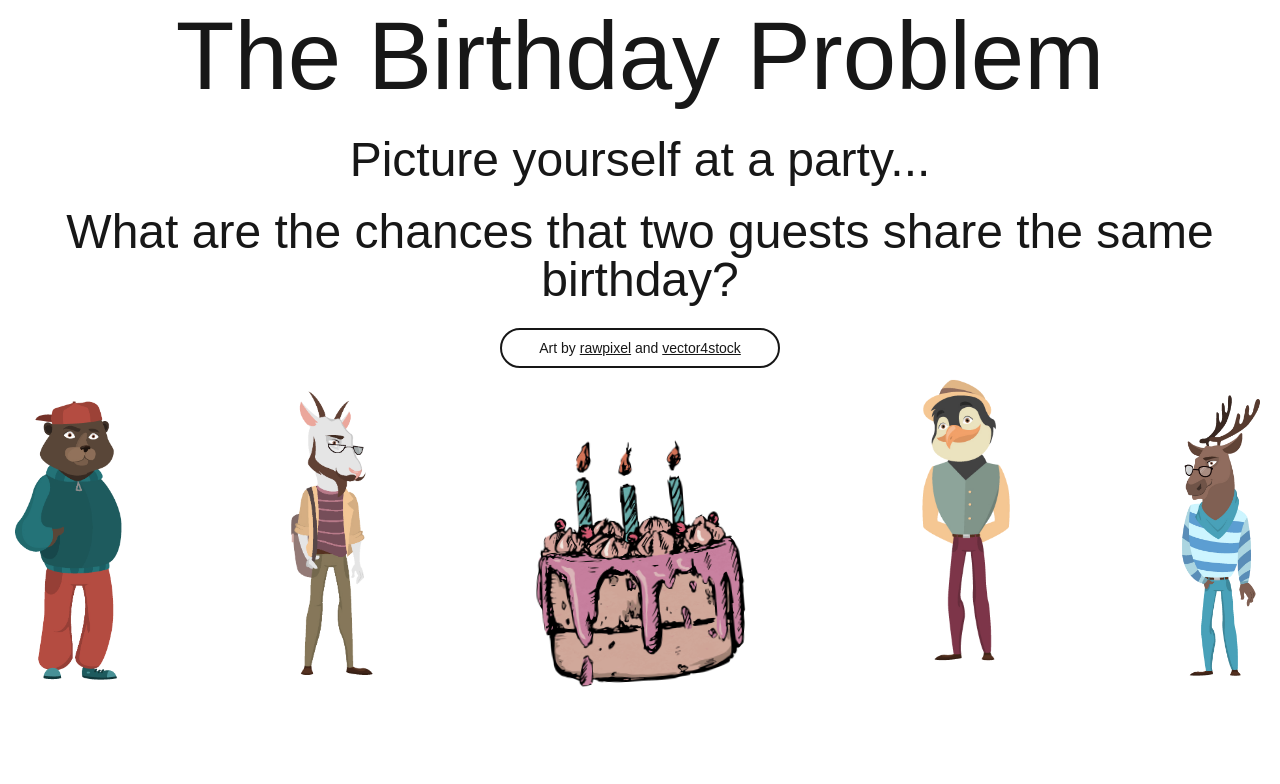
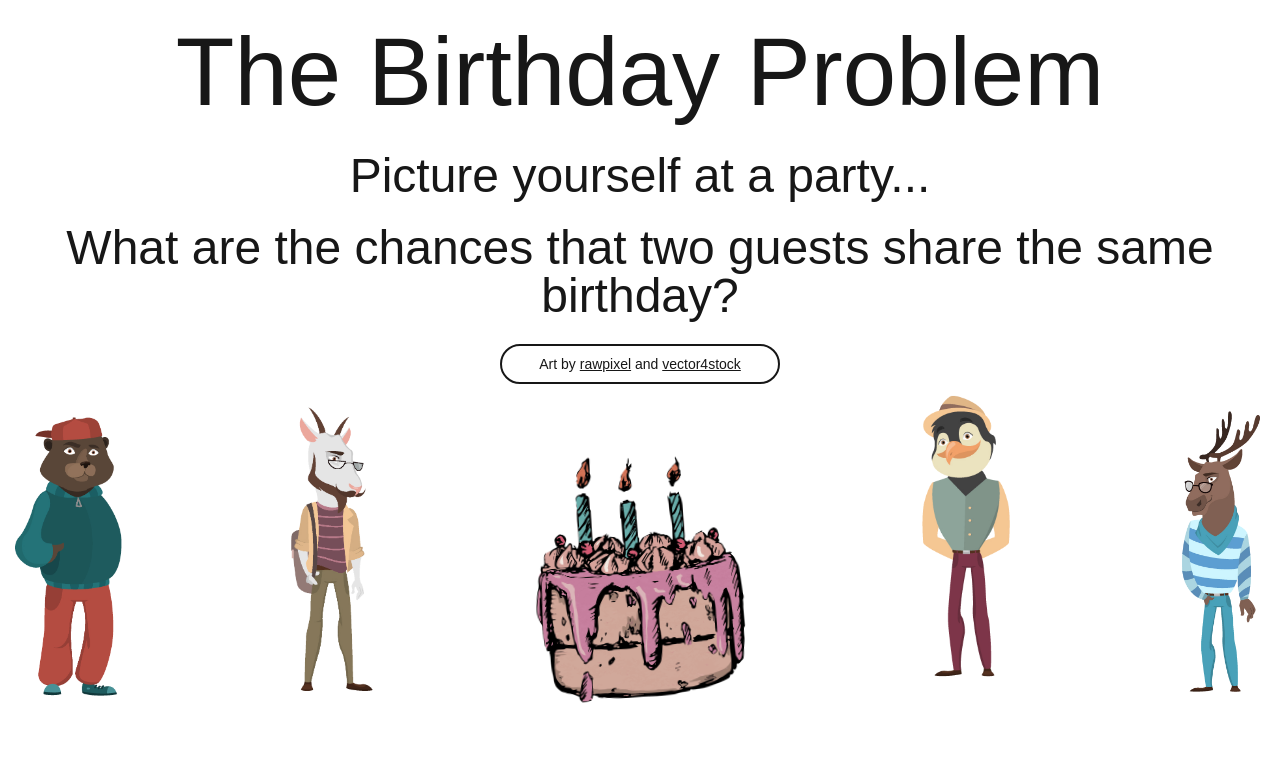
Before and after one commit to twohiccups/birthday-problem, a Next.js app: page / in a window 1280 px wide. Shown: the top 784 px of the page. Built offline with nearby package versions, Linux system fonts and the light colour scheme; a web font is replaced by a local one.

Commit message:
feat: slight margin

```diff
--- a/public/assets/components/FunIntro.tsx
+++ b/public/assets/components/FunIntro.tsx
@@ -76,7 +76,7 @@ export default function FunIntro() {
         <>
             <div className="flex flex-col">
                 <div className="flex flex-col gap-6 text-center">
-                    <h1 className="mt-2 mb-2">The Birthday Problem</h1>
+                    <h1 className="mt-6 mb-2">The Birthday Problem</h1>
                     <h2>Picture yourself at a party...</h2>
                     <h2>What are the chances that two guests share the same birthday?</h2>
                     <div className="w-70 mx-auto text-sm p-2 border-2 rounded-full text-wrap bg-white/10 backdrop-blur">
```
